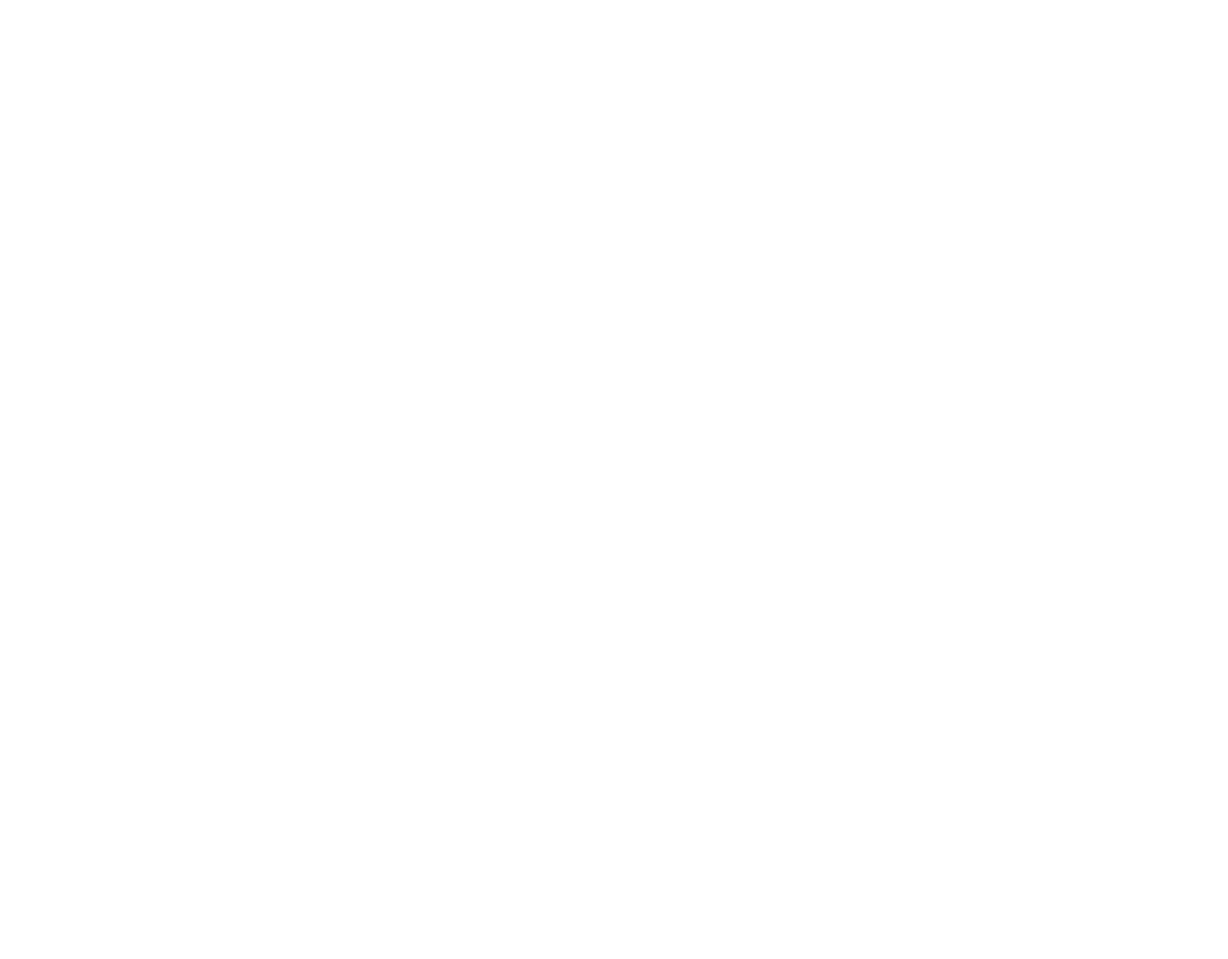
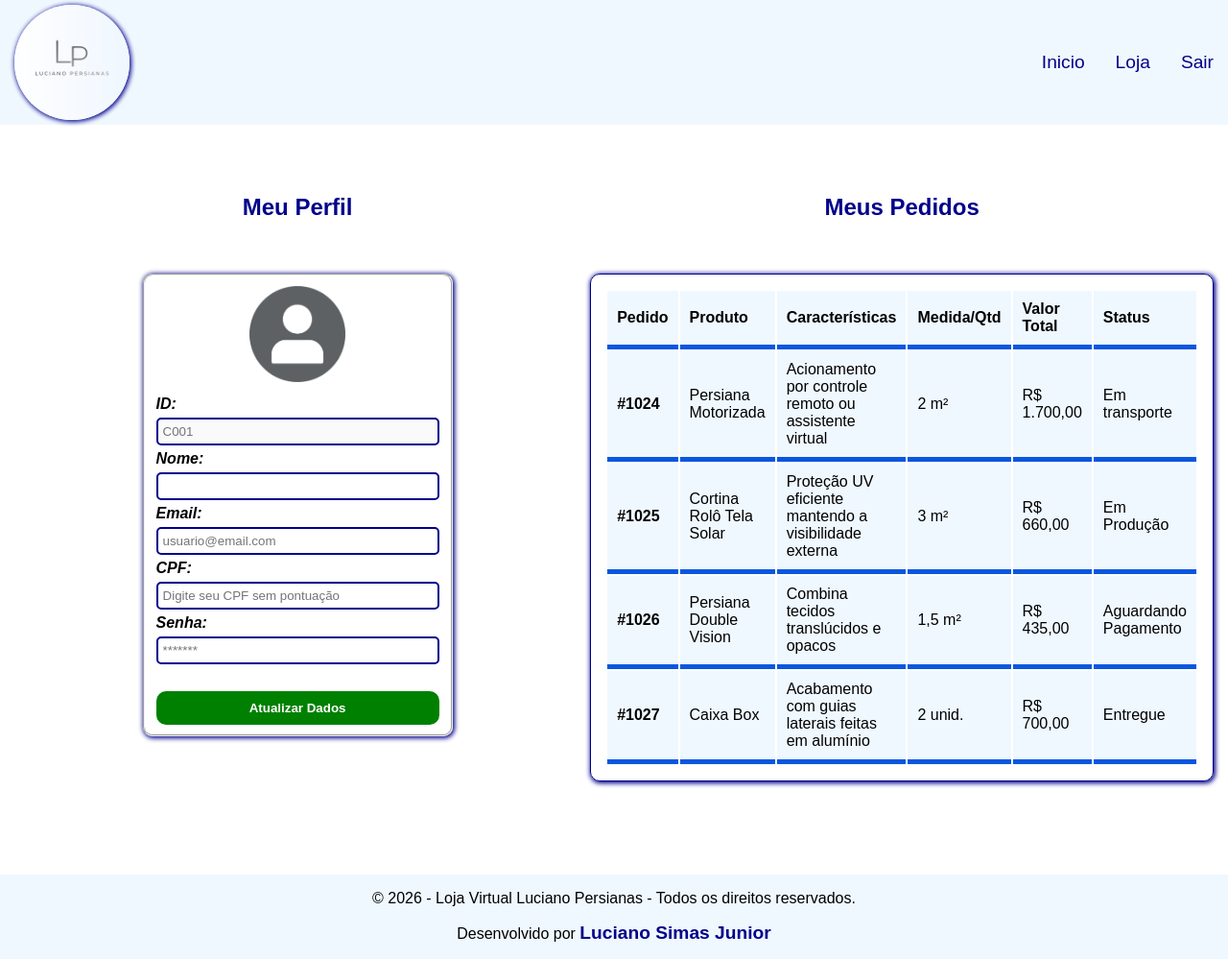
Before and after one commit to thesimas/luciano-simas-junior_frontend_26.2, a plain HTML site: page projeto-luciano-persianas/pages/perfil.html in a window 1280 px wide. Shown: the whole page at 96% size. Before the commit the page ends 800 px from the top, so only its background shows below. Drawn offline with Linux system fonts and the light colour scheme; files that its build step writes are made by us from their sources.

Commit message:
Add: Página de perfil, com um formulario de edição do perfil e uma tabela com os pedidos dele

```diff
--- a/projeto-luciano-persianas/css/form.css
+++ b/projeto-luciano-persianas/css/form.css
@@ -27,7 +27,7 @@
 
 h2 {
     text-align: center;
-    padding: 15px;
+    padding: 5px;
     color: darkblue;
 }
 
@@ -122,3 +122,36 @@
     font-weight: bold;
     color: darkblue;
 }
+
+.espaco-foto {
+    margin: 5px auto;
+}
+
+.foto-perfil {
+    width: 100px;
+}
+
+.perfil-grid {
+    display: grid;
+    grid-template-columns: repeat(2, 1fr);
+    grid-template-rows: repeat(1, auto);
+    gap: 10px;
+    margin: 2rem auto;
+    padding: 15px;
+}
+
+.tabela-pedidos {
+    margin: 50px auto;
+    padding: 15px;
+    border: 1px solid darkblue;
+    border-radius: 10px;
+    box-shadow: 1px 1px 5px 1px darkblue;
+    width: 100%;
+}
+
+.tabela-pedidos th, td {
+    padding: 10px;
+    background-color: aliceblue;
+    text-align: left;
+    border-bottom: 5px solid #0857e0;
+}
--- a/projeto-luciano-persianas/pages/perfil.html
+++ b/projeto-luciano-persianas/pages/perfil.html
@@ -3,13 +3,99 @@
 <head>
     <meta charset="UTF-8">
     <meta name="viewport" content="width=device-width, initial-scale=1.0">
-    <title>Luciano Persianas - Loja Virtual</title>
+    <title>Luciano Persianas - Perfil</title>
     <link rel="shortcut icon" href="projeto-luciano-persianas/assets/images/logoFavIcon.png" type="image/x-icon">
-    <link rel="stylesheet" href="projeto-luciano-persianas/css/base.css">
+    <link rel="stylesheet" href="../css/form.css">
 </head>
 <body>
-    <header></header>
-    <main></main>
-    <footer></footer>
+    <header>
+        <nav class="navbar">
+            <img src="../assets/images/logo.png" alt="Logo empresa Luciano Persianas" class="logo-navbar">
+            <ul class="nav-links">
+                <li><a href="../../index.html">Inicio</a></li>
+                <li><a href="../pages/loja.html">Loja</a></li>
+                <li><a href="../../index.html">Sair</a></li>
+            </ul>
+        </nav>
+    </header>
+    <main>
+    <section class="perfil-grid">
+        <article>
+            <h2>Meu Perfil</h2>
+            <form action="" method="post">
+                <fieldset>
+                        <div class="espaco-foto">
+                            <img src="../assets/images/foto-perfil.png" alt="Foto Genérica de Perfil" class="foto-perfil">
+                        </div>
+                        <label for="id">ID:</label>
+                        <input type="text" name="id" id="id" placeholder="C001" disabled>
+                        <label for="nome">Nome:</label>
+                        <input type="text" name="nome" id="nome" required placeholder="">
+                        <label for="email">Email: </label>
+                        <input type="email" name="email" id="email"required placeholder="usuario@email.com" required>
+                        <label for="cpf">CPF:</label>
+                        <input type="text" name="cpf" id="cpf" required minlength="11" maxlength="11" placeholder="Digite seu CPF sem pontuação">
+                        <label for="senha">Senha:</label>
+                        <input type="password" name="senha" id="senha" required placeholder="*******">
+                        <br>
+                        <button type="submit">Atualizar Dados</button>
+                    </fieldset>
+            </form>
+        </article>
+        <article>
+            <h2>Meus Pedidos</h2>
+            <table class="tabela-pedidos">
+            <thead>
+                <tr>
+                    <th>Pedido</th>
+                    <th>Produto</th>
+                    <th>Características</th>
+                    <th>Medida/Qtd</th>
+                    <th>Valor Total</th>
+                    <th>Status</th>
+                </tr>
+            </thead>
+            <tbody>
+                <tr>
+                    <td><strong>#1024</strong></td>
+                    <td>Persiana Motorizada</td>
+                    <td>Acionamento por controle remoto ou assistente virtual</td>
+                    <td>2 m²</td>
+                    <td>R$ 1.700,00</td>
+                    <td><span>Em transporte</span></td>
+                </tr>
+                <tr>
+                    <td><strong>#1025</strong></td>
+                    <td>Cortina Rolô Tela Solar</td>
+                    <td>Proteção UV eficiente mantendo a visibilidade externa</td>
+                    <td>3 m²</td>
+                    <td>R$ 660,00</td>
+                    <td><span>Em Produção</span></td>
+                </tr>
+                <tr>
+                    <td><strong>#1026</strong></td>
+                    <td>Persiana Double Vision</td>
+                    <td>Combina tecidos translúcidos e opacos</td>
+                    <td>1,5 m²</td>
+                    <td>R$ 435,00</td>
+                    <td><span>Aguardando Pagamento</span></td>
+                </tr>
+                <tr>
+                    <td><strong>#1027</strong></td>
+                    <td>Caixa Box</td>
+                    <td>Acabamento com guias laterais feitas em alumínio</td>
+                    <td>2 unid.</td>
+                    <td>R$ 700,00</td>
+                    <td><span>Entregue</span></td>
+                </tr>
+            </tbody>
+        </table>
+        </article>
+    </section>
+    </main>
+    <footer>
+        <p>&copy; 2026 - Loja Virtual Luciano Persianas - Todos os direitos reservados.</p>
+        <p>Desenvolvido por <a href="https://github.com/thesimas" target="_blank">Luciano Simas Junior</a></p>
+    </footer>
 </body>
 </html>
```
Also changed, not shown: projeto-luciano-persianas/assets/images/foto-perfil.png (added).
